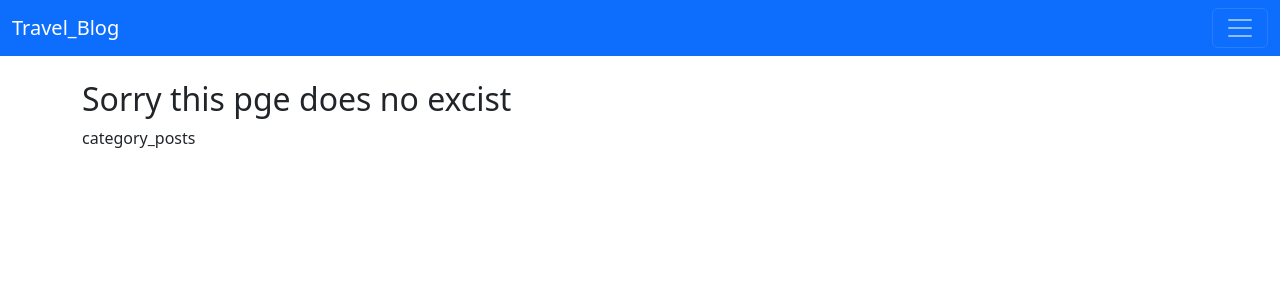
After one commit to Aaron080913/Travel_Blog, a Django app: page /category/1/ in a window 1280 px wide. The commit adds this page. Shown: the top 300 px of the page. Run offline with Django 4.2, Linux system fonts and the light colour scheme; data comes from the database, SQL or seed files in the repository.

Commit message:
change categories

```diff
--- /dev/null
+++ b/travel_blog/templates/categories.html
@@ -0,0 +1,18 @@
+{% extends 'base.html' %}
+{% block content %}
+
+
+{% if category_posts%}
+<h1>{{ cats }}</h1>
+<ul></ul>
+{% for post in category_posts %}
+
+{% endfor %}
+</ul>
+{% else%}
+<h2>Sorry this pge does no excist</h2>
+{% endif %}
+category_posts
+
+
+{% endblock %}
--- a/travel_blog/templates/home.html
+++ b/travel_blog/templates/home.html
@@ -7,7 +7,7 @@
 
 <ul>
 {% for post in object_list %}
-<li><a href="{% url 'article-detail' post.pk %}">{{ post.title }}</a> - {{ post.category }} {{ post.author.first_name }} {{ post.author.last_name }} - {{ post.post_date }}
+<li> <a href="{% url 'article-detail' post.pk %}">{{ post.title }}</a> - <a href="{% url 'category' post.category%}" >{{ post.category }}</a> - {{ post.author.first_name }} {{ post.author.last_name }} - {{ post.post_date }}
     {% if user.is_authenticated %}
     - <small><a href="{% url 'update_post' post.pk %}">(Edit)</a>
     <a href="{% url 'delete_post' post.pk %}">(Delete)</a>
--- a/travel_blog/urls.py
+++ b/travel_blog/urls.py
@@ -1,6 +1,6 @@
 from django.urls import path
 from . import views
-from .views import HomeView, ArticleDetailView, AddPostView, UpdatePostView, DeletePostView, AddCategoryView
+from .views import HomeView, ArticleDetailView, AddPostView, UpdatePostView, DeletePostView, AddCategoryView, CategoryView
 
 urlpatterns = [
     #path('', views.home, name="home"),
@@ -10,4 +10,5 @@ urlpatterns = [
     path('add_category/', AddCategoryView.as_view(), name='add_category'),
     path('article/edit/<int:pk>', UpdatePostView.as_view(), name='update_post'),
     path('article/<int:pk>/remove', DeletePostView.as_view(), name='delete_post'),
-     ]
+    path('category/<str:cats>/', CategoryView, name='category'),
+    ]
--- a/travel_blog/views.py
+++ b/travel_blog/views.py
@@ -13,6 +13,10 @@ class HomeView(ListView):
     template_name = 'home.html'
     ordering = ['-post_date']
    # ordering = ['-id']
+
+def CategoryView(request, cats):
+    category_posts = Post.objects.filter(category=cats)
+    return render(request, 'categories.html', {'cats':cats.title(), 'category_posts':category_posts})
 
 class ArticleDetailView(DetailView):
     model = Post
```
